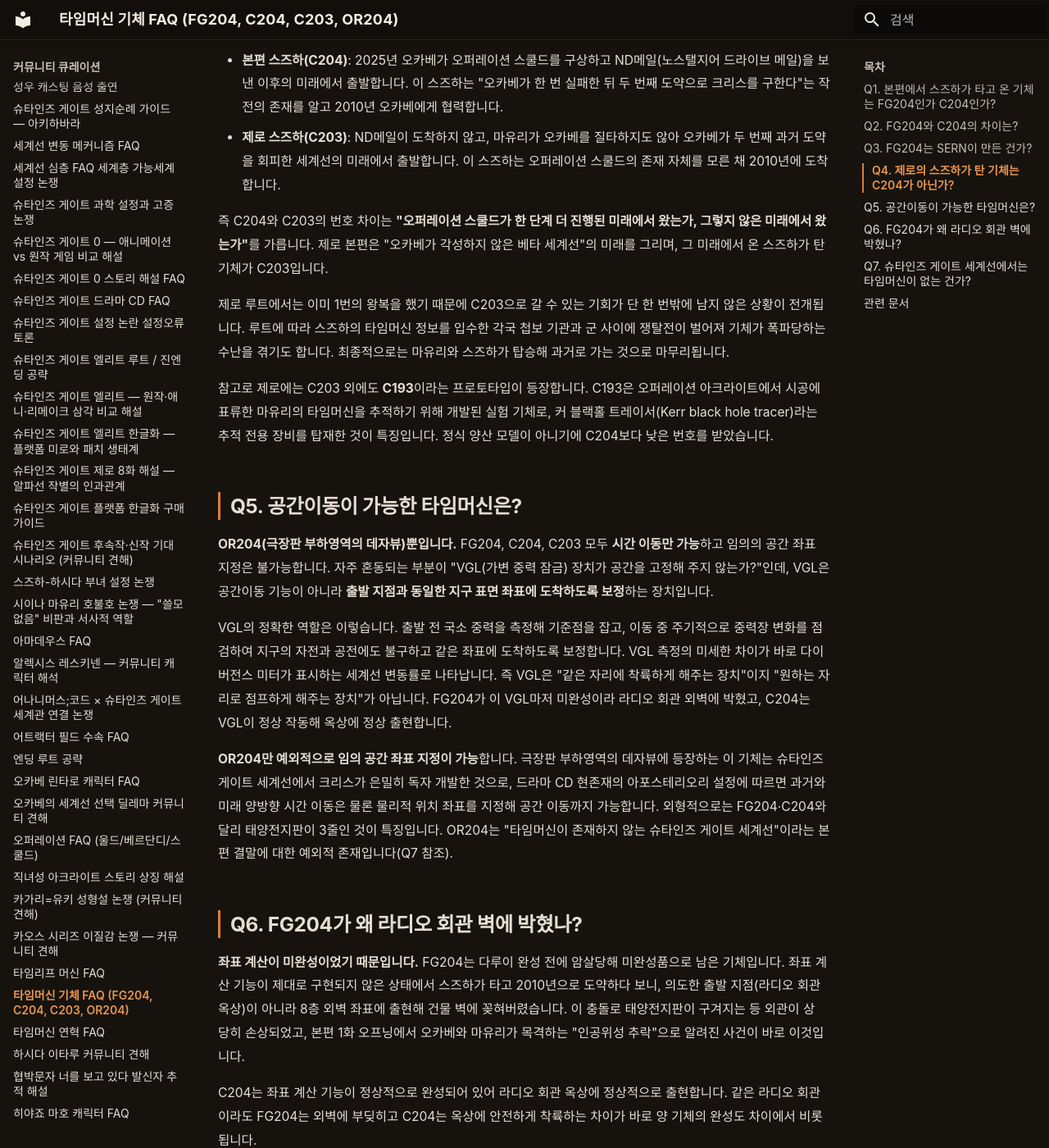
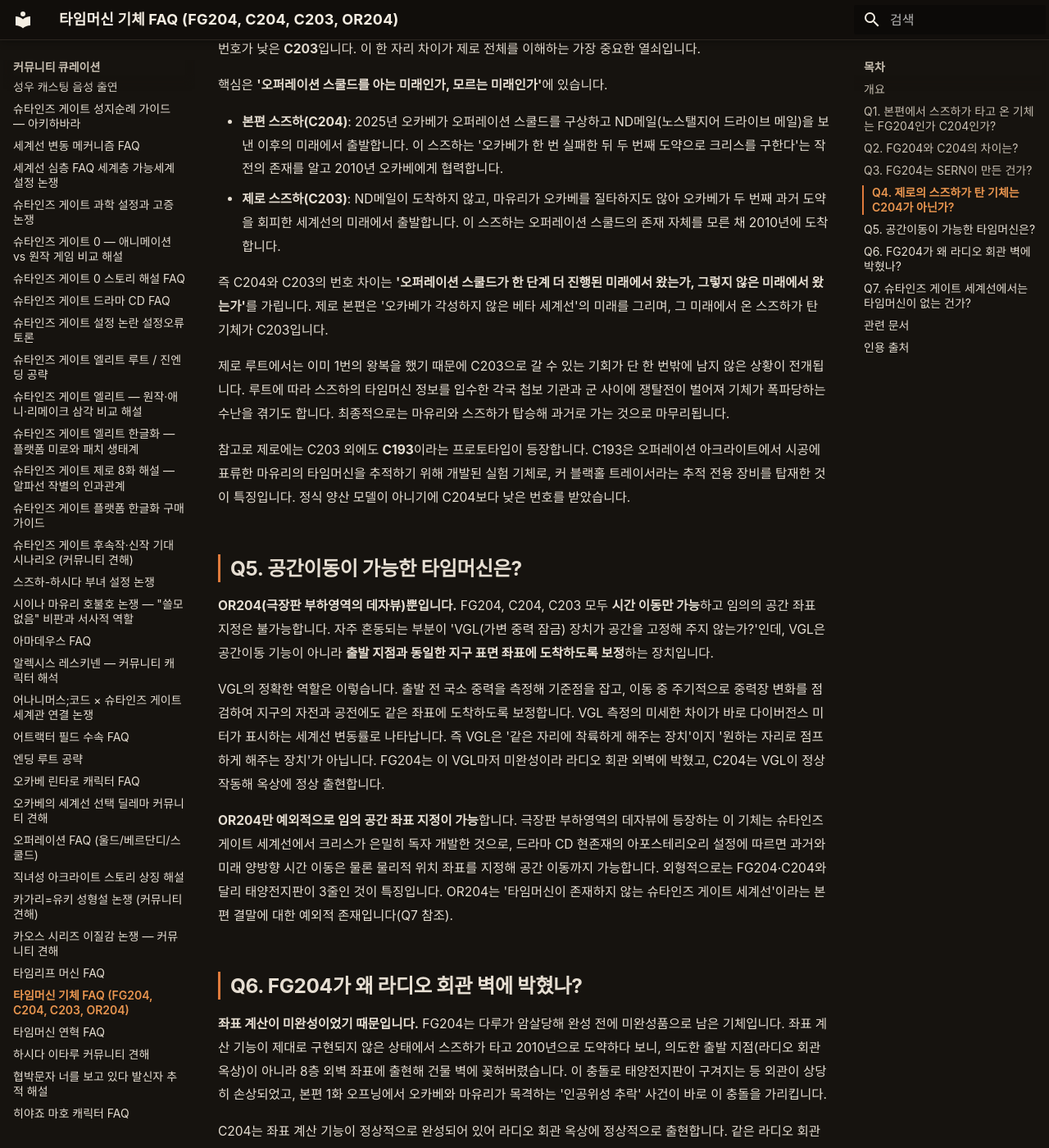
Before and after one commit to sgwiki/sgwiki.github.io, an MkDocs documentation site: the page built from wiki/커뮤니티-큐레이션/타임머신-기체-FAQ.md, in a window 1280 px wide and 1400 px high, scrolled down 2779 px. Shown: the whole window at 82% size. Built offline with MkDocs 1.6.1 and Material for MkDocs 9.7.7, drawn with Linux system fonts in a browser that asks for light colours; some web fonts are replaced; some of the changed text lies outside the part shown.

Commit message:
chore(wiki): 타임머신-기체-FAQ 정비 — cand 식별자 제거·조사 오류 7곳(다루가)·영어 병기 제거·따옴표 통일·번역투 교정·개요·인용 출처 섹션 추가

```diff
--- a/wiki/커뮤니티-큐레이션/타임머신-기체-FAQ.md
+++ b/wiki/커뮤니티-큐레이션/타임머신-기체-FAQ.md
@@ -5,7 +5,7 @@
 last_updated: 2026-06-30
 spoiler: endgame
 description: "슈타인즈 게이트에 등장하는 타임머신 기체(FG204·C204·C203·OR204)의 출처·성능·차이를 묻는 커뮤니티 반복 질문을 묶은 FAQ."
-source_notes: "커뮤니티 큐레이션 후보 cand-deab93eab2 기반. 공식·팬 QA, 온톨로지, 외부 백과, 영어 원문 사료, 애니메이션 에피소드 교차 검증"
+source_notes: "본 FAQ는 공식 자료·세계관 자료·팬 분석 자료를 산문으로 가공해 작성했습니다. 커뮤니티 큐레이션 페이지이므로 본문에 개별 출처를 표기하지 않습니다."
 pipeline: "p6:ce477a66"
 genre: faq
 evidence_grade: corroborated
@@ -16,19 +16,21 @@
 
 # 타임머신 기체 FAQ (FG204, C204, C203, OR204)
 
-슈타인즈 게이트에 등장하는 타임머신은 단일한 "타임머신"이 아니라, **어느 어트랙터 필드의 미래에서 제작되었느냐**에 따라 모델명·설계자·성능·작중 역할이 완전히 달라지는 복수의 기종입니다. 커뮤니티에서 반복해서 혼동되는 질문 가운데 가장 많은 것이 "스즈하가 타고 온 기체가 도대체 몇 번인가", "공간이동이 되는가", "FG204는 SERN이 만든 것인가"입니다. 이 FAQ는 그런 반복 질문을 한자리에서 해소하기 위해 묶은 문서입니다.
+## 개요
 
-모델명 앞글자부터 외워두면 혼동이 줄어듭니다. **FG**는 알파 세계선 미래의 다루(배럴 타이타)가 붙인 "Future Gadget" 계보, **C**는 베타 세계선 미래의 "Cristina(크리스)" 이니셜 계보, **OR**은 극장판의 "오카베 린타로" 이니셜 계보입니다. 접두사만 봐도 그 기체가 어느 미래의 산물인지 역추적할 수 있다는 점이 핵심입니다.
+슈타인즈 게이트에 등장하는 타임머신은 단일한 '타임머신'이 아니라, **어느 어트랙터 필드의 미래에서 제작되었느냐**에 따라 모델명·설계자·성능·작중 역할이 완전히 달라지는 복수의 기종입니다. 커뮤니티에서 반복해서 혼동되는 질문 가운데 가장 많은 것이 '스즈하가 타고 온 기체가 도대체 몇 번인가', '공간이동이 되는가', 'FG204는 SERN이 만든 것인가'입니다. 이 FAQ는 그런 반복 질문을 한자리에서 해소하기 위해 묶은 문서입니다.
+
+모델명 앞글자부터 외워두면 혼동이 줄어듭니다. **FG**는 알파 세계선 미래의 다루(배럴 타이타)가 붙인 'Future Gadget' 계보, **C**는 베타 세계선 미래의 크리스 이니셜 계보, **OR**은 극장판의 오카베 린타로 이니셜 계보입니다. 접두사만 봐도 그 기체가 어느 미래의 산물인지 역추적할 수 있다는 점이 핵심입니다.
 
 각 모델의 설정 비교와 작동 원리 총괄은 심층 정전 문서 [타임머신 모델](../lore/타임머신-모델.md)과 [타임머신](../lore/타임머신.md) 개요 페이지를, 러시아와 SERN의 타임머신 개발 경쟁은 [러시아 타임머신 연구](../lore/러시아-타임머신-연구.md)를 참조하세요. 이 FAQ는 반복 질문 패턴에 맞춰 핵심부터 답합니다.
 
 ## Q1. 본편에서 스즈하가 타고 온 기체는 FG204인가 C204인가?
 
-**작중 시점에 따라 다릅니다.** 본편 1화 오프닝에서 라디오 회관 옥상으로 추락하는 "인공위성"으로 알려진 물체는 **FG204**이고, 23화 이후 오퍼레이션 스쿨드를 수행하기 위해 오카베와 함께 도약하는 기체는 **C204**입니다. 같은 스즈하가 타고 왔다고 해서 동일한 기체가 작중 내내 쓰이는 것이 아닙니다.
+**작중 시점에 따라 다릅니다.** 본편 1화 오프닝에서 라디오 회관 옥상으로 추락하는 '인공위성'으로 알려진 물체는 **FG204**이고, 23화 이후 오퍼레이션 스쿨드를 수행하기 위해 오카베와 함께 도약하는 기체는 **C204**입니다. 같은 스즈하가 타고 왔다고 해서 동일한 기체가 작중 내내 쓰이는 것이 아닙니다.
 
-FG204는 알파 세계선의 미래(2036년)에서 출발한 기체입니다. 알파 미래에서는 SERN이 타임머신을 독점하는 디스토피아가 성립해 있고, 다루이 죽은 뒤 미완성인 채 방치되어 있던 기체를 스즈하가 발견해 타고 2010년으로 옵니다. 본편 전반부(알파 어트랙터 필드 구간)에 스즈하가 타고 온 기체는 전부 이 FG204입니다.
+FG204는 알파 세계선의 미래(2036년)에서 출발한 기체입니다. 알파 미래에서는 SERN이 타임머신을 독점하는 디스토피아가 성립해 있고, 다루가 죽은 뒤 미완성인 채 방치되어 있던 기체를 스즈하가 발견해 타고 2010년으로 옵니다. 본편 전반부(알파 어트랙터 필드 구간)에 스즈하가 타고 온 기체는 전부 이 FG204입니다.
 
-반면 C204는 베타 세계선의 미래에서 완성된 기체로, 23화 이후 베타 어트랙터 필드로 전환된 이후에 등장하는 스즈하(이른바 본편 스즈하)가 타고 옵니다. C204는 오퍼레이션 스쿨드 — 크리스 구출과 슈타인즈 게이트 세계선 도달 작전 — 을 물리적으로 수행하기 위한 핵심 장비입니다.
+반면 C204는 베타 세계선의 미래에서 완성된 기체로, 23화 이후 베타 어트랙터 필드로 전환된 이후에 등장하는 스즈하(이른바 본편 스즈하)가 타고 옵니다. C204는 오퍼레이션 스쿨드, 즉 크리스 구출과 슈타인즈 게이트 세계선 도달 작전을 물리적으로 수행하기 위한 핵심 장비입니다.
 
 정리하면 **기체 교체 = 어트랙터 필드 교체**와 동일한 의미입니다. 스즈하가 FG204를 버리고 C204로 갈아타는 순간이 곧 알파에서 베타로 넘어가는 서사의 분기점이기도 합니다.
 
@@ -45,7 +47,7 @@
 | 좌표 정확도 | 미완성(라디오 회관 외벽 충돌) | 정상 출현 |
 | 작중 역할 | IBN 5100 입수, 알파 탈출 시도 | 오퍼레이션 스쿨드, SG 세계선 진입 |
 
-FG204는 설계자인 다루이 암살당해 완성 전에 죽었기 때문에 과거 방향 도약만 구현된 미완성품입니다. 미래로 돌아오는 기능이 빠져 있어 탑승자는 과거로의 편도 여행만 할 수 있습니다. 반면 C204는 2025년 오카베와 다루이 15년에 걸쳐 완성한 기체로, 과거와 미래 양방향 왕복이 가능합니다. 특수한 연료를 가득 채우면 100년에 가까운 시간 도약을 무보급으로 실시할 수 있습니다.
+FG204는 설계자인 다루가 암살당해 완성 전에 죽었기 때문에 과거 방향 도약만 구현된 미완성품입니다. 미래로 돌아오는 기능이 빠져 있어 탑승자는 과거로의 편도 여행만 할 수 있습니다. 반면 C204는 2025년 오카베와 다루가 15년에 걸쳐 완성한 기체로, 과거와 미래 양방향 왕복이 가능합니다. 특수한 연료를 가득 채우면 100년에 가까운 시간 도약을 무보급으로 실시할 수 있습니다.
 
 외형 차이도 명확합니다. FG204는 SERN의 추적을 피하며 급하게 비밀리에 조립한 전시용 느낌이 강하고, 배색도 제대로 되어 있지 않으며 측면 태양전지판이 양쪽 각각 1개씩입니다. C204는 배색이 제대로 되어 있고 깔끔하며, 태양전지판이 양쪽 각각 2개씩입니다. 작중 묘사상 C204는 미래 가젯 7호기의 기술 응용으로 추정되는 광학 미채 기능도 일부 갖추고 있는 것으로 나옵니다.
 
@@ -55,42 +57,42 @@
 
 **아닙니다.** 자주 발생하는 오해지만, FG204는 SERN이 직접 제작한 기체가 아닙니다. FG204는 알파 세계선의 미래에서 **하시다 이타루(다루, 배럴 타이타)가 SERN 데이터베이스에서 타임머신 관련 기술을 빼돌려 SERN의 감시와 추적을 피하며 독자적으로 개발한 미완성품**입니다.
 
-혼동의 원인은 FG204의 기초 기술 일부가 SERN의 데이터에서 유래했다는 점입니다. 알파 세계선의 미래에서는 SERN이 타임머신을 독점하고 있고, 다루은 SERN 시스템에 침투해 자료를 유출한 뒤 SERN의 레이더망을 벗어나 지하에 숨어 독자적으로 기체를 조립합니다. 오카베와 다루은 완성을 눈앞에 두고 라운더에게 암살당하고, 다루이 죽은 뒤에도 미완성인 채로 방치되어 있던 기체를 스즈하가 발견해 타고 옵니다. 즉 "SERN의 기술을 훔쳐 쓰긴 했지만, 설계자와 제작자는 다루이지 SERN이 아닙니다".
+혼동의 원인은 FG204의 기초 기술 일부가 SERN의 데이터에서 유래했다는 점입니다. 알파 세계선의 미래에서는 SERN이 타임머신을 독점하고 있고, 다루는 SERN 시스템에 침투해 자료를 유출한 뒤 SERN의 레이더망을 벗어나 지하에 숨어 독자적으로 기체를 조립합니다. 오카베와 다루는 완성을 눈앞에 두고 라운더에게 암살당하고, 다루가 죽은 뒤에도 미완성인 채로 방치되어 있던 기체를 스즈하가 발견해 타고 옵니다. 즉 'SERN의 기술을 훔쳐 쓰긴 했지만, 설계자와 제작자는 다루이지 SERN이 아닙니다'.
 
-**SERN이 직접 완성하는 타임머신은 별도로 존재**합니다. 알파 세계선에서 SERN은 2034년에 자체 타임머신을 완성하며, 이것이 알파 미래 디스토피아 수속의 핵심 사건입니다. SERN은 라보멘의 기술(마키세 크리스의 논문, D메일 감청 데이터, 전화렌지(가칭) 발견)을 도용해 2034년에 타임머신을 완성합니다. 즉 SERN이 만든 타임머신(2034년 완성)과 다루이 만든 FG204(미완성, 스즈하가 타고 옴)는 **서로 다른 두 기체**입니다.
+**SERN이 직접 완성하는 타임머신은 별도로 존재**합니다. 알파 세계선에서 SERN은 2034년에 자체 타임머신을 완성하며, 이것이 알파 미래 디스토피아 수속의 핵심 사건입니다. SERN은 라보멘의 기술(마키세 크리스의 논문, D메일 감청 데이터, 전화렌지(가칭) 발견)을 도용해 2034년에 타임머신을 완성합니다. 즉 SERN이 만든 타임머신(2034년 완성)과 다루가 만든 FG204(미완성, 스즈하가 타고 옴)는 **서로 다른 두 기체**입니다.
 
-정리하면, FG204 = "SERN 기술 유출 + 다루의 독자 개발 + 미완성"이고, SERN 타임머신 = "SERN 독자 연구 + 라보 기술 도용 + 2034년 완성"입니다. SERN의 Z-프로그램(젤리맨 인체실험) 기록이 다루이 해킹으로 입수하는 젤리맨즈 리포트로 이어지는 것이 두 계보의 접점입니다.
+정리하면, FG204 = 'SERN 기술 유출 + 다루의 독자 개발 + 미완성'이고, SERN 타임머신 = 'SERN 독자 연구 + 라보 기술 도용 + 2034년 완성'입니다. SERN의 Z-프로그램(젤리맨 인체실험) 기록이 다루가 해킹으로 입수하는 젤리맨즈 리포트로 이어지는 것이 두 계보의 접점입니다.
 
 ## Q4. 제로의 스즈하가 탄 기체는 C204가 아닌가?
 
 **아닙니다. C203입니다.** 슈타인즈 게이트 0에 등장하는 제로 스즈하가 타는 기체는 본편 스즈하의 C204와 한 자리 번호가 낮은 **C203**입니다. 이 한 자리 차이가 제로 전체를 이해하는 가장 중요한 열쇠입니다.
 
-핵심은 **"오퍼레이션 스쿨드를 아는 미래인가, 모르는 미래인가"**에 있습니다.
+핵심은 **'오퍼레이션 스쿨드를 아는 미래인가, 모르는 미래인가'**에 있습니다.
 
-- **본편 스즈하(C204)**: 2025년 오카베가 오퍼레이션 스쿨드를 구상하고 ND메일(노스탤지어 드라이브 메일)을 보낸 이후의 미래에서 출발합니다. 이 스즈하는 "오카베가 한 번 실패한 뒤 두 번째 도약으로 크리스를 구한다"는 작전의 존재를 알고 2010년 오카베에게 협력합니다.
+- **본편 스즈하(C204)**: 2025년 오카베가 오퍼레이션 스쿨드를 구상하고 ND메일(노스탤지어 드라이브 메일)을 보낸 이후의 미래에서 출발합니다. 이 스즈하는 '오카베가 한 번 실패한 뒤 두 번째 도약으로 크리스를 구한다'는 작전의 존재를 알고 2010년 오카베에게 협력합니다.
 - **제로 스즈하(C203)**: ND메일이 도착하지 않고, 마유리가 오카베를 질타하지도 않아 오카베가 두 번째 과거 도약을 회피한 세계선의 미래에서 출발합니다. 이 스즈하는 오퍼레이션 스쿨드의 존재 자체를 모른 채 2010년에 도착합니다.
 
-즉 C204와 C203의 번호 차이는 **"오퍼레이션 스쿨드가 한 단계 더 진행된 미래에서 왔는가, 그렇지 않은 미래에서 왔는가"**를 가릅니다. 제로 본편은 "오카베가 각성하지 않은 베타 세계선"의 미래를 그리며, 그 미래에서 온 스즈하가 탄 기체가 C203입니다.
+즉 C204와 C203의 번호 차이는 **'오퍼레이션 스쿨드가 한 단계 더 진행된 미래에서 왔는가, 그렇지 않은 미래에서 왔는가'**를 가립니다. 제로 본편은 '오카베가 각성하지 않은 베타 세계선'의 미래를 그리며, 그 미래에서 온 스즈하가 탄 기체가 C203입니다.
 
 제로 루트에서는 이미 1번의 왕복을 했기 때문에 C203으로 갈 수 있는 기회가 단 한 번밖에 남지 않은 상황이 전개됩니다. 루트에 따라 스즈하의 타임머신 정보를 입수한 각국 첩보 기관과 군 사이에 쟁탈전이 벌어져 기체가 폭파당하는 수난을 겪기도 합니다. 최종적으로는 마유리와 스즈하가 탑승해 과거로 가는 것으로 마무리됩니다.
 
-참고로 제로에는 C203 외에도 **C193**이라는 프로토타입이 등장합니다. C193은 오퍼레이션 아크라이트에서 시공에 표류한 마유리의 타임머신을 추적하기 위해 개발된 실험 기체로, 커 블랙홀 트레이서(Kerr black hole tracer)라는 추적 전용 장비를 탑재한 것이 특징입니다. 정식 양산 모델이 아니기에 C204보다 낮은 번호를 받았습니다.
+참고로 제로에는 C203 외에도 **C193**이라는 프로토타입이 등장합니다. C193은 오퍼레이션 아크라이트에서 시공에 표류한 마유리의 타임머신을 추적하기 위해 개발된 실험 기체로, 커 블랙홀 트레이서라는 추적 전용 장비를 탑재한 것이 특징입니다. 정식 양산 모델이 아니기에 C204보다 낮은 번호를 받았습니다.
 
 ## Q5. 공간이동이 가능한 타임머신은?
 
-**OR204(극장판 부하영역의 데자뷰)뿐입니다.** FG204, C204, C203 모두 **시간 이동만 가능**하고 임의의 공간 좌표 지정은 불가능합니다. 자주 혼동되는 부분이 "VGL(가변 중력 잠금) 장치가 공간을 고정해 주지 않는가?"인데, VGL은 공간이동 기능이 아니라 **출발 지점과 동일한 지구 표면 좌표에 도착하도록 보정**하는 장치입니다.
+**OR204(극장판 부하영역의 데자뷰)뿐입니다.** FG204, C204, C203 모두 **시간 이동만 가능**하고 임의의 공간 좌표 지정은 불가능합니다. 자주 혼동되는 부분이 'VGL(가변 중력 잠금) 장치가 공간을 고정해 주지 않는가?'인데, VGL은 공간이동 기능이 아니라 **출발 지점과 동일한 지구 표면 좌표에 도착하도록 보정**하는 장치입니다.
 
-VGL의 정확한 역할은 이렇습니다. 출발 전 국소 중력을 측정해 기준점을 잡고, 이동 중 주기적으로 중력장 변화를 점검하여 지구의 자전과 공전에도 불구하고 같은 좌표에 도착하도록 보정합니다. VGL 측정의 미세한 차이가 바로 다이버전스 미터가 표시하는 세계선 변동률로 나타납니다. 즉 VGL은 "같은 자리에 착륙하게 해주는 장치"이지 "원하는 자리로 점프하게 해주는 장치"가 아닙니다. FG204가 이 VGL마저 미완성이라 라디오 회관 외벽에 박혔고, C204는 VGL이 정상 작동해 옥상에 정상 출현합니다.
+VGL의 정확한 역할은 이렇습니다. 출발 전 국소 중력을 측정해 기준점을 잡고, 이동 중 주기적으로 중력장 변화를 점검하여 지구의 자전과 공전에도 같은 좌표에 도착하도록 보정합니다. VGL 측정의 미세한 차이가 바로 다이버전스 미터가 표시하는 세계선 변동률로 나타납니다. 즉 VGL은 '같은 자리에 착륙하게 해주는 장치'이지 '원하는 자리로 점프하게 해주는 장치'가 아닙니다. FG204는 이 VGL마저 미완성이라 라디오 회관 외벽에 박혔고, C204는 VGL이 정상 작동해 옥상에 정상 출현합니다.
 
-**OR204만 예외적으로 임의 공간 좌표 지정이 가능**합니다. 극장판 부하영역의 데자뷰에 등장하는 이 기체는 슈타인즈 게이트 세계선에서 크리스가 은밀히 독자 개발한 것으로, 드라마 CD 현존재의 아포스테리오리 설정에 따르면 과거와 미래 양방향 시간 이동은 물론 물리적 위치 좌표를 지정해 공간 이동까지 가능합니다. 외형적으로는 FG204·C204와 달리 태양전지판이 3줄인 것이 특징입니다. OR204는 "타임머신이 존재하지 않는 슈타인즈 게이트 세계선"이라는 본편 결말에 대한 예외적 존재입니다(Q7 참조).
+**OR204만 예외적으로 임의 공간 좌표 지정이 가능**합니다. 극장판 부하영역의 데자뷰에 등장하는 이 기체는 슈타인즈 게이트 세계선에서 크리스가 은밀히 독자 개발한 것으로, 드라마 CD 현존재의 아포스테리오리 설정에 따르면 과거와 미래 양방향 시간 이동은 물론 물리적 위치 좌표를 지정해 공간 이동까지 가능합니다. 외형적으로는 FG204·C204와 달리 태양전지판이 3줄인 것이 특징입니다. OR204는 '타임머신이 존재하지 않는 슈타인즈 게이트 세계선'이라는 본편 결말에 대한 예외적 존재입니다(Q7 참조).
 
 ## Q6. FG204가 왜 라디오 회관 벽에 박혔나?
 
-**좌표 계산이 미완성이었기 때문입니다.** FG204는 다루이 완성 전에 암살당해 미완성품으로 남은 기체입니다. 좌표 계산 기능이 제대로 구현되지 않은 상태에서 스즈하가 타고 2010년으로 도약하다 보니, 의도한 출발 지점(라디오 회관 옥상)이 아니라 8층 외벽 좌표에 출현해 건물 벽에 꽂혀버렸습니다. 이 충돌로 태양전지판이 구겨지는 등 외관이 상당히 손상되었고, 본편 1화 오프닝에서 오카베와 마유리가 목격하는 "인공위성 추락"으로 알려진 사건이 바로 이것입니다.
+**좌표 계산이 미완성이었기 때문입니다.** FG204는 다루가 암살당해 완성 전에 미완성품으로 남은 기체입니다. 좌표 계산 기능이 제대로 구현되지 않은 상태에서 스즈하가 타고 2010년으로 도약하다 보니, 의도한 출발 지점(라디오 회관 옥상)이 아니라 8층 외벽 좌표에 출현해 건물 벽에 꽂혀버렸습니다. 이 충돌로 태양전지판이 구겨지는 등 외관이 상당히 손상되었고, 본편 1화 오프닝에서 오카베와 마유리가 목격하는 '인공위성 추락' 사건이 바로 이 충돌을 가리킵니다.
 
 C204는 좌표 계산 기능이 정상적으로 완성되어 있어 라디오 회관 옥상에 정상적으로 출현합니다. 같은 라디오 회관이라도 FG204는 외벽에 부딪히고 C204는 옥상에 안전하게 착륙하는 차이가 바로 양 기체의 완성도 차이에서 비롯됩니다.
 
-이 "FG204가 라디오 회관에 박히는 사건"은 작중 서사적으로 단순한 사고 이상의 의미를 갖습니다. FG204가 라디오 회관에 충돌하면 나카바치 발표회가 취소되는 방향으로 전개가 흐르고, 그 결과 크리스의 논문이 러시아로 넘어가는 베타 세계선 사건이 성립하지 않게 됩니다. 반대로 FG204가 도착하지 않으면 나카바치 발표회가 정상 열려 베타 세계선이 확정됩니다. 즉 **FG204의 좌표 결함 자체가 알파 어트랙터 필드를 지지하는 수속점 역할**을 하며, 알파 스즈하는 알파 어트랙터 필드 내에서만 존재가 지지됩니다. FG204가 정상적으로 옥상에 착륙하는 세계선은 존재하지 않는다고 볼 수 있습니다.
+이 'FG204가 라디오 회관에 박히는 사건'은 작중 서사적으로 단순한 사고 이상의 의미를 갖습니다. FG204가 라디오 회관에 충돌하면 나카바치 발표회가 취소되는 방향으로 전개가 흐르고, 그 결과 크리스의 논문이 러시아로 넘어가는 베타 세계선 사건이 성립하지 않게 됩니다. 반대로 FG204가 도착하지 않으면 나카바치 발표회가 정상 열려 베타 세계선이 확정됩니다. 즉 **FG204의 좌표 결함 자체가 알파 어트랙터 필드를 지지하는 수속점 역할**을 하며, 알파 스즈하는 알파 어트랙터 필드 내에서만 존재가 지지됩니다. FG204가 정상적으로 옥상에 착륙하는 세계선은 존재하지 않는다고 볼 수 있습니다.
 
 ## Q7. 슈타인즈 게이트 세계선에서는 타임머신이 없는 건가?
 
@@ -98,7 +100,7 @@
 
 **단, 극장판 부하영역의 데자뷰에서 한 가지 예외가 등장합니다.** 극장판에서 크리스가 슈타인즈 게이트 세계선에서 은밀히 **OR204를 독자 개발**합니다. OR204는 본편 진엔딩 이후 크리스가 2025년까지 살아남아 있다는 전제 위에서만 성립하는 기체로, 알파·베타 미래의 타임머신과는 완전히 다른 독립적 계보를 형성합니다. OR204는 과거·미래 양방향 시간 이동에 더해 공간 이동까지 가능한 작중 유일의 기체입니다(Q5 참조).
 
-정리하면, 슈타인즈 게이트 세계선의 "기본 상태"는 타임머신이 존재하지 않는 평화로운 세계이지만, 극장판의 OR204라는 예외적 존재가 그 평화를 잠시 깨는 서사 장치로 기능합니다. OR204의 존재 자체가 "타임머신이 없는 세계"라는 본편 결말에 대한 크리스의 개인적 보정이자, 극장판이 다루는 시간 여행 패러독스의 씨앗입니다.
+정리하면, 슈타인즈 게이트 세계선의 '기본 상태'는 타임머신이 존재하지 않는 평화로운 세계이지만, 극장판의 OR204라는 예외적 존재가 그 평화를 잠시 깨는 서사 장치로 기능합니다. OR204의 존재 자체가 '타임머신이 없는 세계'라는 본편 결말에 대한 크리스의 개인적 보정이자, 극장판이 다루는 시간 여행 패러독스의 씨앗입니다.
 
 ## 관련 문서
 
@@ -109,3 +111,5 @@
 - [부하영역의 데자뷰](../lore/부하영역의-데자뷰.md) — OR204가 등장하는 극장판
 - [오퍼레이션 아크라이트](../lore/오퍼레이션-아크라이트.md) — C193이 관여한 제로 추적 작전
 - [어트랙터 필드와 수속](../lore/어트랙터-필드와-수속.md) — 기체별 세계선 분기의 구조적 배경
+
+## 인용 출처
```
